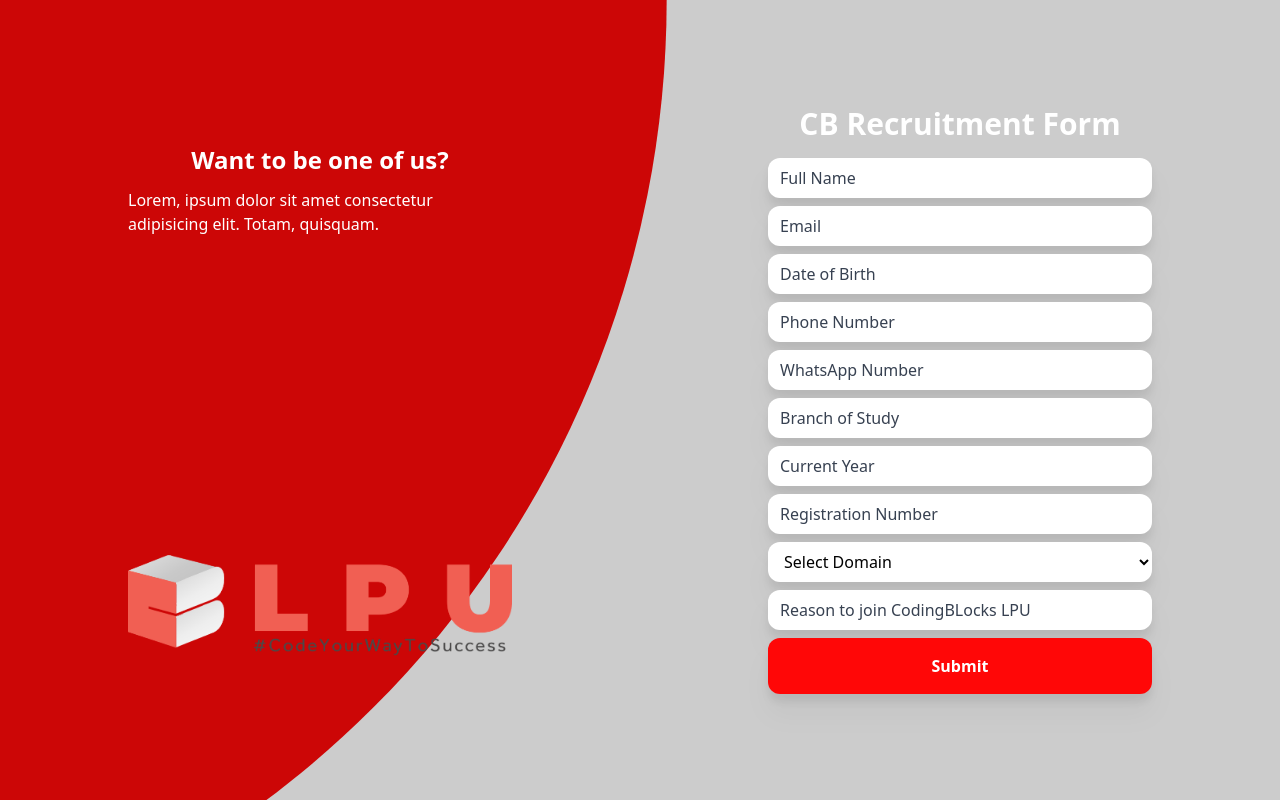
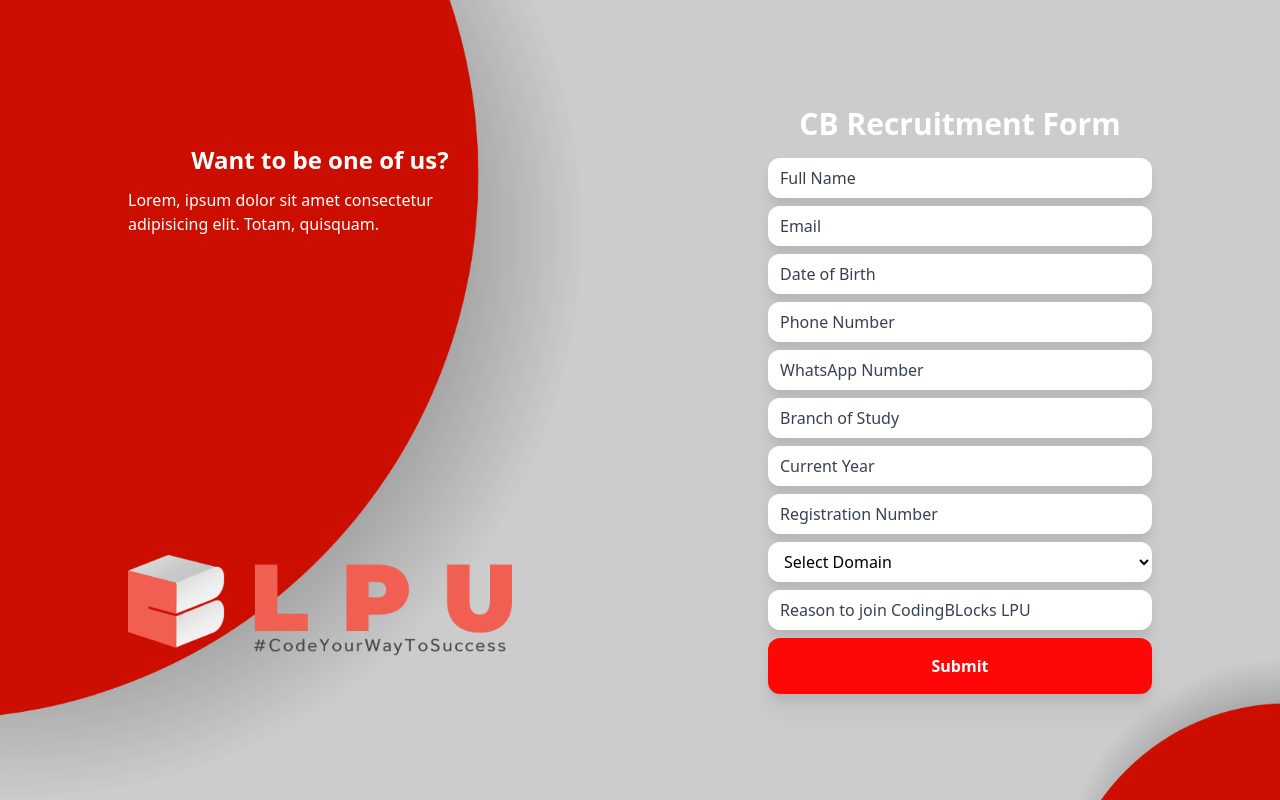
Before and after one commit to ShishirShekhar/cb_form, a React (Create React App) app in the folder client/: page / in a window 1280 px wide. Shown: the top 800 px of the page. Built offline with nearby package versions, Linux system fonts and the light colour scheme.

Commit message:
background changed

```diff
--- a/client/src/App.js
+++ b/client/src/App.js
@@ -4,7 +4,7 @@
 
 function App() {
   return (
-    <div className="sm:h-screen flex flex-col lg:flex-row bg-tech sm:bg-none bg-no-repeat bg-cover bg-black bg-blend-overlay bg-opacity-20">
+    <div className="sm:h-screen flex flex-col lg:flex-row bg-tech sm:bg-tech2 bg-no-repeat bg-cover bg-black bg-blend-overlay bg-opacity-20">
       <div className="h-64 sm:h-full w-full">
         <Design />
       </div>
--- a/client/src/components/Design.jsx
+++ b/client/src/components/Design.jsx
@@ -4,7 +4,6 @@
 const Design = () => {
     return (
         <div className="h-full w-full">
-            <div className="absolute hidden sm:block h-[2000px] w-[2000px] bg-primary rounded-full right-full -translate-y-1/2 translate-x-1/3 -z-10"></div>
             <div className="h-full flex flex-col sm:justify-between items-center gap-4 sm:gap-0 lg:py-36 py-10 w-full">
                 <div className="text-white flex flex-col items-center gap-3 w-80 sm:w-96">
                     <p className="font-bold text-2xl">Want to be one of us?</p>
--- a/client/tailwind.config.js
+++ b/client/tailwind.config.js
@@ -7,7 +7,8 @@
         "primary": "#ff0707"
       },
       backgroundImage: {
-        "tech": "url('./assets/tech.png')"
+        "tech": "url('./assets/tech.png')",
+        "tech2": "url('./assets/tech2.png')",
       }
     },
   },
```
Also changed, not shown: client/src/assets/tech2.png (added).
